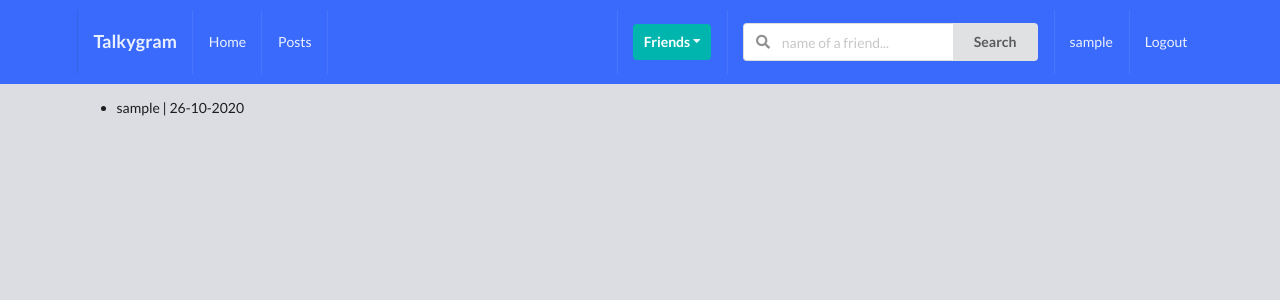
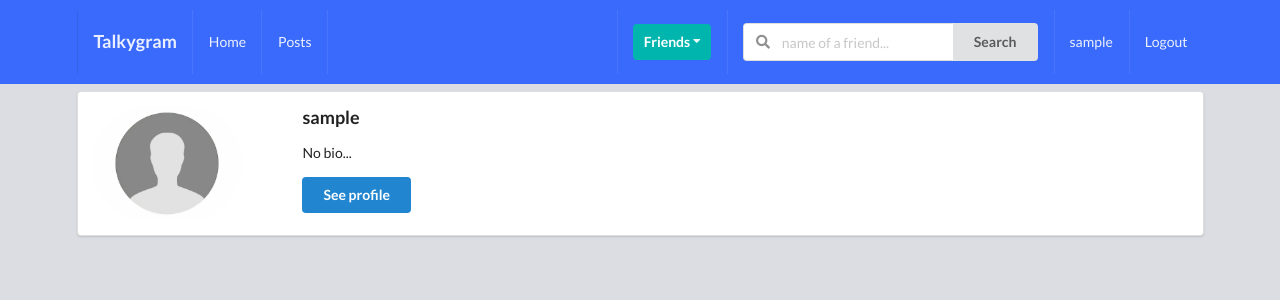
Before and after one commit to aabdulqader/Talkygram, a Django app: template profiles/templates/profiles/profile_list.html in a window 1280 px wide. Shown: the top 300 px of the page. Run offline with Django 3.2, Linux system fonts and the light colour scheme; the template is opened without the code that fills it: values that come from a table or form of the project are taken from there, others are empty; the visitor is signed in with stand-in values (Sample User, id 1); data comes from the database, SQL or seed files in the repository; some libraries are stand-ins or nearby versions.

Commit message:
Add Friend, Remove Fnd, Pending Request

```diff
--- a/profiles/templates/profiles/profile_list.html
+++ b/profiles/templates/profiles/profile_list.html
@@ -1,10 +1,50 @@
 {% extends 'base.html' %}
 {% block title %}All Profiles{% endblock title %}
 {% block content %}
-    <ul>
-        {% for item  in queryset %}
-            <li>{{item}}</li>
-        {% endfor %}
 
-    </ul>
+    {% if is_empty %}
+        <h1>No profile to interact with</h1>
+
+    {% endif %}
+
+    {% for obj in object_list %}
+
+        <div class="ui segment">
+            <div class="ui grid">
+                <div class="row">
+                    <div class="three wide column">
+                        <img class="ui small circular image" src={{obj.avatar.url}}>
+                    </div>
+                    <div class="thirteen wide column">
+                        <h3>{{obj.user}}</h3>
+                        <p>{{obj.bio}}</p>
+                        <a href={{obj.get_absolute_url}}><button class="ui primary button mb-5 w-big">See profile</button></a>
+                        <br>
+
+                        {% if obj.user not in rel_receiver and obj.user not in rel_sender %}
+                            <form action="" method="POST">
+                                {% csrf_token %}
+                                <input type="hidden" name="profile_pk" value={{obj.pk}}>
+                                <button type="submit" class="ui positive basic button mb-5 w-big"><i class="plus square icon"></i>Add to friends</button>
+                            </form>
+                         {% endif %}
+
+                        {% if obj.user in rel_receiver and request.user not in obj.friends.all %}
+                            <button class="ui disabled button mb-5 w-big"><i class="user icon"></i>Waiting for approval</button>
+                        {% endif %}
+
+                        {% if request.user in obj.friends.all %}
+                        <form action="" method="POST">
+                            {% csrf_token %}
+                            <input type="hidden" name="profile_pk" value={{obj.pk}}>
+                            <button type="submit" class="ui negative basic button mb-5 w-big"><i class="minus square icon"></i>Remove from friends</button>
+                        </form>
+                        {% endif %}
+                    </div>
+
+                </div>
+            </div>
+        </div>
+    {% endfor %}
+
 {% endblock content %}
--- a/profiles/urls.py
+++ b/profiles/urls.py
@@ -1,13 +1,21 @@
 
 from django.urls import path
-from .views import my_profile_view, invites_received_view, profiles_list_view, invite_profiles_list_view
+from .views import (
+    my_profile_view,
+    invites_received_view,
+    profiles_list_view,
+    invite_profiles_list_view,
+    ProfileListView,
+
+
+)
 
 app_name = 'profiles'
 
 urlpatterns = [
     path('my-profile/', my_profile_view, name = 'my_profile'),
     path('my-invites/', invites_received_view, name = 'my_invites'),
-    path('all-profiles/', profiles_list_view, name = 'all_profiles'),
+    path('all-profiles/', ProfileListView.as_view(), name = 'all_profiles'),
     path('to-invite/', invite_profiles_list_view, name = 'invite_profiles'),
 
 
```
Also changed, not shown: profiles/views.py (+44 -10 lines), media/avatar.png (renamed from media/avatar/avater.png), media/avatar/avatar.png (renamed from media/posts/avater.png), media/posts/avatar.png (added).
